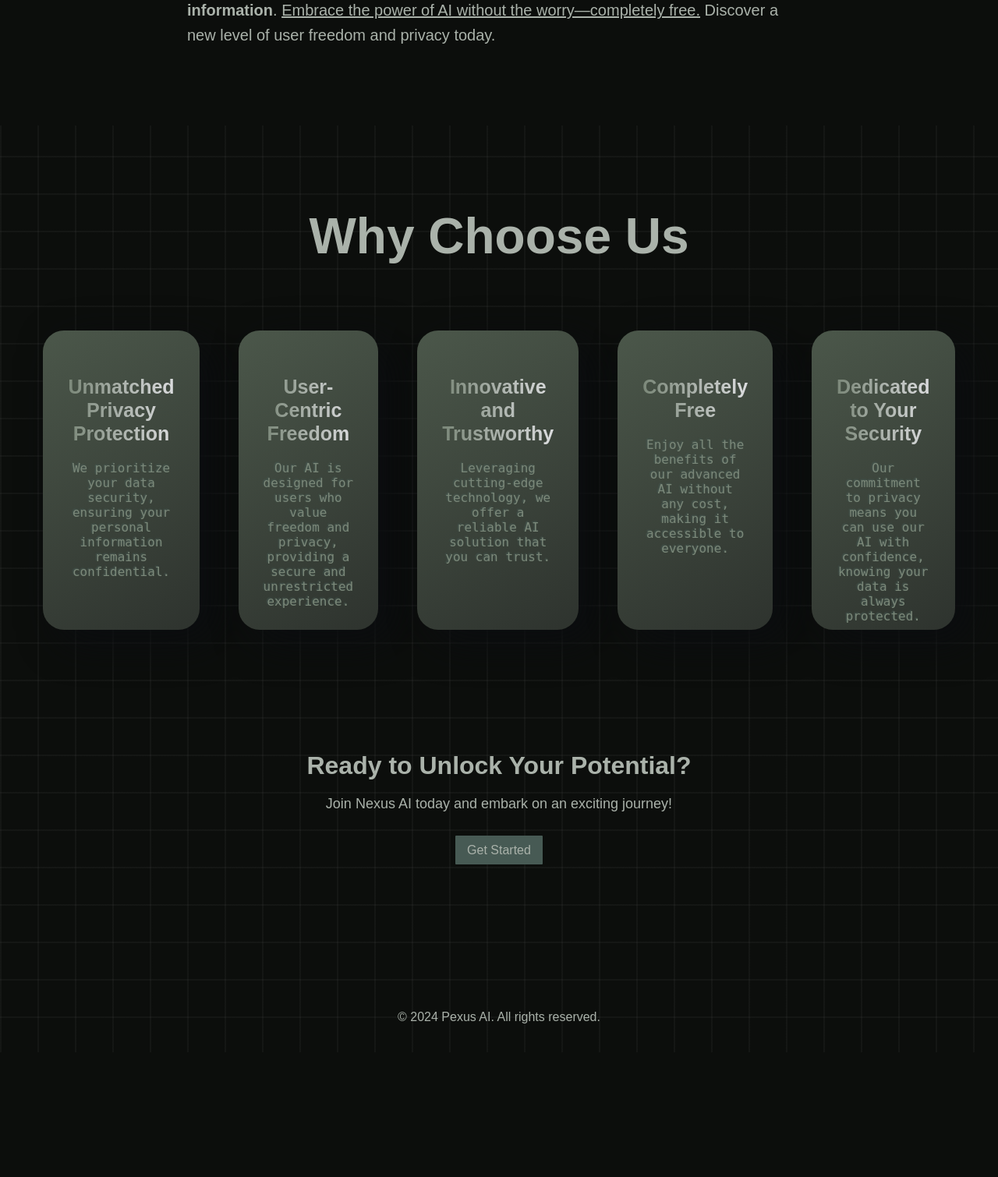
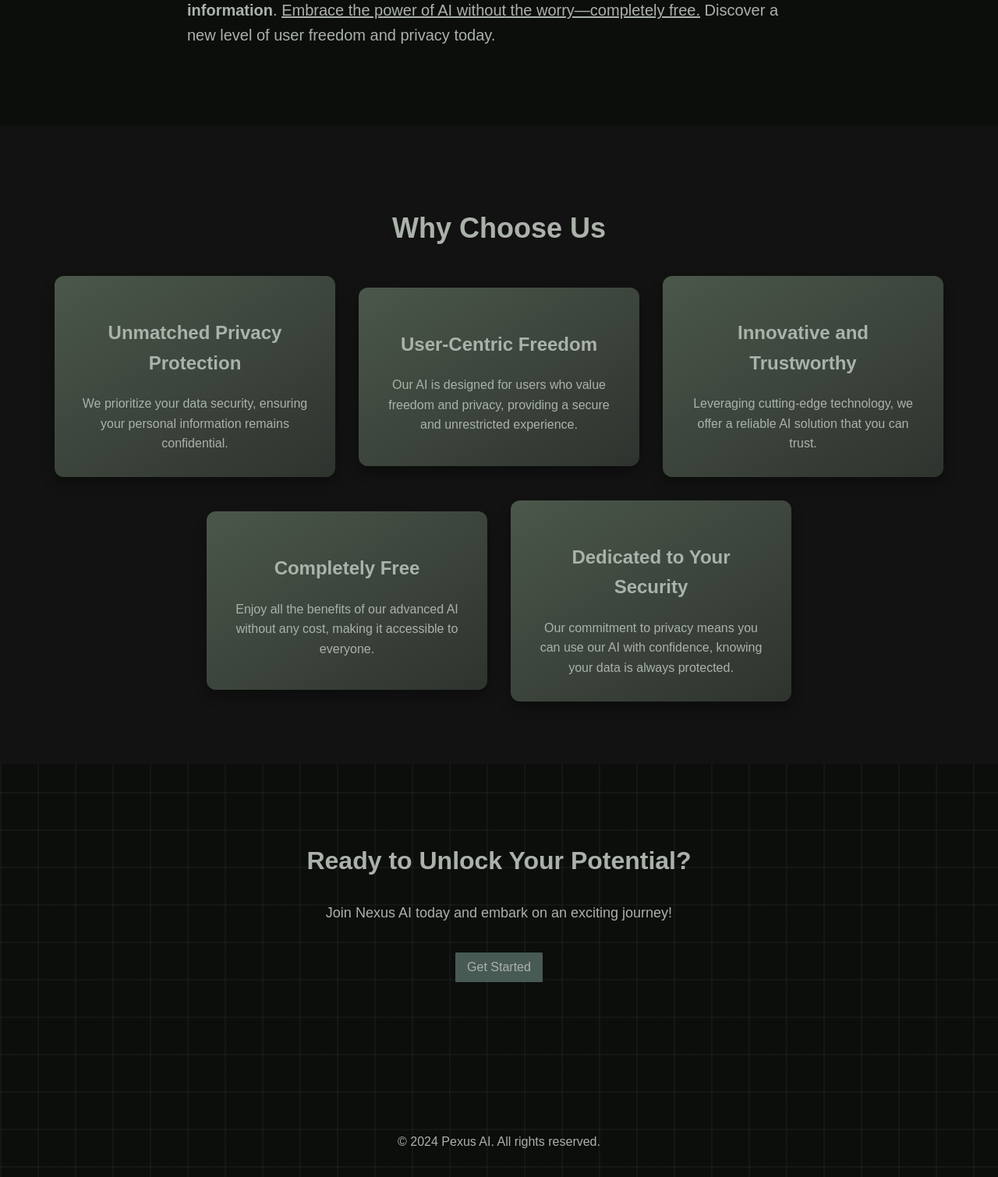
Before and after one commit to PythonX-001/Anarmaxy_Ai, a Flask app: page / in a window 1280 px wide. Shown: the part 1096-2606 px from the top of the page at 78% size. Before the commit the page ends 2409 px from the top, so only its background shows below. Run offline with Flask 2, Linux system fonts and the light colour scheme.

Commit message:
style: improving why us section and add animation to hero section

```diff
--- a/static/style/home-styles.css
+++ b/static/style/home-styles.css
@@ -168,12 +168,14 @@
 }
 
 .hero h1 {
+  opacity: 0;
   font-size: 4rem;
   font-weight: bold;
   background: linear-gradient(90deg, #aab2aa 0%, #9aaea6 100%);
   -webkit-background-clip: text;
   -webkit-text-fill-color: transparent;
   margin: 0;
+  transition: opacity 1.5s ease;
 }
 
 .hero .description {
@@ -181,6 +183,8 @@
   margin: 0;
   color: #777;
   max-width: 40em;
+  opacity: 0;
+  transition: opacity 1.8s ease;
 }
 
 @media only screen and (max-width: 1024px) {
@@ -203,6 +207,10 @@
   transition: color 0.3s ease;
   text-decoration: none;
   margin: 0;
+}
+.cta-button-hero {
+  opacity: 0;
+  transition: opacity 2s ease;
 }
 
 .cta-button:hover {
@@ -349,17 +357,59 @@
 }
 
 /*! End about section */
+/*! Start why us section */
+#benefits {
+  padding: 80px 20px;
+  text-align: center;
+  background-color: #121212;
+  color: #aab2aa;
+}
+
+.container {
+  display: flex;
+  flex-direction: column;
+  align-items: center;
+}
+
+.section-title {
+  font-weight: 700;
+  font-size: 36px;
+  line-height: 1.2;
+  margin-bottom: 40px;
+}
 
 .card-list {
-  padding-top: 30px;
-
   display: flex;
   justify-content: center;
+  align-items: center;
+  flex-wrap: wrap;
+  gap: 30px;
 }
 
-.card:hover {
-  transition: 0.8s;
-  scale: 1.1;
+.card {
+  opacity: 0;
+  border-radius: 12px;
+  aspect-ratio: 16/9;
+  padding: 30px;
+  width: 300px;
+  height: auto;
+  max-width: 500px;
+  color: #aab2aa;
+  background: linear-gradient(149deg, #4b574a, #2e332e);
+  box-shadow: 0 8px 16px rgba(0, 0, 0, 0.3);
+  transition: opacity 1s ease;
+}
+
+.card .card-title {
+  font-size: 24px;
+  font-weight: 700;
+  margin-bottom: 20px;
+}
+
+.card p {
+  font-size: 16px;
+  line-height: 1.6;
+  margin-bottom: 0;
 }
 
 #cta {
@@ -378,34 +428,6 @@
   margin-bottom: 40px;
 }
 
-.card {
-  transition: opacity 1s ease-in-out;
-  opacity: 0;
-  position: relative;
-  -webkit-box-flex: 0;
-  -ms-flex: 0 1 auto;
-  flex: 0 1 auto;
-  margin: 0 25px;
-  border-radius: 27px;
-  padding: 2rem;
-  height: 320px;
-  width: 180px;
-  color: #7b8879;
-  background: linear-gradient(149deg, #4b574a 0%, #2e332e 100%);
-  box-shadow: 20px 15px 50px 0px #0b0d10;
-  font-family: "Courier Prime", monospace;
-  text-shadow: -1px -1px 2px #475a54;
-}
-
-.card .title {
-  font-family: "Raleway", sans-serif;
-  font-size: 25px;
-  background: -webkit-linear-gradient(left, #7b8879 0%, #dbdcde 100%);
-  background: linear-gradient(to right, #7b8879 0%, #dbdcde 100%);
-  -webkit-background-clip: text;
-  -webkit-text-fill-color: transparent;
-  text-shadow: none;
-}
 .mouse span {
   display: block;
   margin: 6px auto;
@@ -433,107 +455,8 @@
 
 
 /* Benefits Section */
-#benefits {
-  text-align: center;
-  padding: 50px 0;
-}
 
-@media only screen and (max-width: 1024px) {
-  #benefits {
-    padding: 30px 0;
-  }
-}
 
-@media only screen and (max-width: 766px) {
-  #benefits {
-    padding: 20px 0;
-  }
-}
-
-.benefits h2 {
-  font-size: 2rem;
-  margin-bottom: 40px;
-}
-
-@media only screen and (max-width: 1024px) {
-  .benefits h2 {
-    font-size: 1.5rem;
-    margin-bottom: 30px;
-  }
-}
-
-@media only screen and (max-width: 766px) {
-  .benefits h2 {
-    font-size: 1.2rem;
-    margin-bottom: 20px;
-  }
-}
-
-.benefit-item {
-  display: inline-block;
-  width: 30%;
-  padding: 20px;
-  box-sizing: border-box;
-}
-
-@media only screen and (max-width: 1024px) {
-  .benefit-item {
-    width: 45%;
-    padding: 15px;
-  }
-}
-
-@media only screen and (max-width: 766px) {
-  .benefit-item {
-    width: 100%;
-    padding: 10px;
-  }
-}
-
-.benefit-item img {
-  width: 50px;
-  height: 50px;
-  margin-bottom: 20px;
-}
-
-.benefit-item h3 {
-  font-size: 1.5rem;
-  margin-bottom: 10px;
-}
-
-@media only screen and (max-width: 1024px) {
-  .benefit-item h3 {
-    font-size: 1.2rem;
-  }
-}
-
-@media only screen and (max-width: 766px) {
-  .benefit-item h3 {
-    font-size: 1rem;
-  }
-}
-
-.benefit-item p {
-  font-size: 1rem;
-}
-
-@media only screen and (max-width: 1024px) {
-  .benefit-item p {
-    font-size: 0.9rem;
-  }
-}
-
-@media only screen and (max-width: 766px) {
-  .benefit-item p {
-    font-size: 0.8rem;
-  }
-}
-
-@media only screen and (max-width: 766px) {
-  .benefit-item:not(:last-child) {
-    margin-bottom: 30px;
-  }
-}
 
 body {
   --sb-track-color: #232e33;
--- a/templates/index.html
+++ b/templates/index.html
@@ -39,14 +39,14 @@
       </header>
       <main>
         <section class="hero">
-          <h1>Pexus: Your Moroccan AI Companion</h1>
+          <h1 id="hero-text">Pexus: Your Moroccan AI Companion</h1>
 
           <p class="description">
             Connect with Pexus AI for writing, planning, and learning.
             Experience intelligent assistance while keeping your data safe and
             sound.
           </p>
-          <a href="{{ url_for('register') }}" class="cta-button">Join Now</a>
+          <a href="{{ url_for('register') }}" class="cta-button cta-button-hero">Join Now</a>
         </section>
         <section class="image-section">
           <img
@@ -79,10 +79,18 @@
             <div class="inner-container">
               <h1 class="title">About Pexus AI</h1>
               <p class="text">
-                Experience the <span class="highlight">freedom</span> of AI with our innovative and trustworthy solution.
-                Designed for <span class="highlight">those who value privacy</span>, our AI ensures your data stays secure and confidential.
-                Enjoy all the benefits of cutting-edge technology <span class="highlight">without compromising your personal information</span>.
-                <span class="secondary-highlight">Embrace the power of AI without the worry—completely free.</span>
+                Experience the <span class="highlight">freedom</span> of AI with
+                our innovative and trustworthy solution. Designed for
+                <span class="highlight">those who value privacy</span>, our AI
+                ensures your data stays secure and confidential. Enjoy all the
+                benefits of cutting-edge technology
+                <span class="highlight"
+                  >without compromising your personal information</span
+                >.
+                <span class="secondary-highlight"
+                  >Embrace the power of AI without the worry—completely
+                  free.</span
+                >
                 Discover a new level of user freedom and privacy today.
               </p>
             </div>
@@ -90,48 +98,30 @@
         </div>
       </section>
 
-
       <!-- Benefits Section -->
       <section id="benefits">
         <div class="container">
-          <h2 style="font-weight: 700; font-size: 64px; line-height: 76px">
-            Why Choose Us
-          </h2>
+          <h2 class="section-title">Why Choose Us</h2>
           <div class="card-list">
             <div class="card" id="card1">
-              <p class="title">Unmatched Privacy Protection</p>
-              <p>
-                We prioritize your data security, ensuring your personal
-                information remains confidential.
-              </p>
+              <p class="card-title">Unmatched Privacy Protection</p>
+              <p>We prioritize your data security, ensuring your personal information remains confidential.</p>
             </div>
             <div class="card" id="card2">
-              <p class="title">User-Centric Freedom</p>
-              <p>
-                Our AI is designed for users who value freedom and privacy,
-                providing a secure and unrestricted experience.
-              </p>
+              <p class="card-title">User-Centric Freedom</p>
+              <p>Our AI is designed for users who value freedom and privacy, providing a secure and unrestricted experience.</p>
             </div>
             <div class="card" id="card3">
-              <p class="title">Innovative and Trustworthy</p>
-              <p>
-                Leveraging cutting-edge technology, we offer a reliable AI
-                solution that you can trust.
-              </p>
+              <p class="card-title">Innovative and Trustworthy</p>
+              <p>Leveraging cutting-edge technology, we offer a reliable AI solution that you can trust.</p>
             </div>
             <div class="card" id="card4">
-              <p class="title">Completely Free</p>
-              <p>
-                Enjoy all the benefits of our advanced AI without any cost,
-                making it accessible to everyone.
-              </p>
+              <p class="card-title">Completely Free</p>
+              <p>Enjoy all the benefits of our advanced AI without any cost, making it accessible to everyone.</p>
             </div>
             <div class="card" id="card5">
-              <p class="title">Dedicated to Your Security</p>
-              <p>
-                Our commitment to privacy means you can use our AI with
-                confidence, knowing your data is always protected.
-              </p>
+              <p class="card-title">Dedicated to Your Security</p>
+              <p>Our commitment to privacy means you can use our AI with confidence, knowing your data is always protected.</p>
             </div>
           </div>
         </div>
@@ -194,7 +184,7 @@
       });
       //fade cards
       document.addEventListener("DOMContentLoaded", function () {
-        const cards = ["#card1", "#card2", "#card3", "#card4", "#card5"];
+        const cards = ["#card1", "#card2", "#card3", "#card4", "#card5", '#hero-text', '.description', '.cta-button-hero'];
         const options = {
           threshold: 1.0, // This means the observer will trigger when the element is fully visible
         };
```
